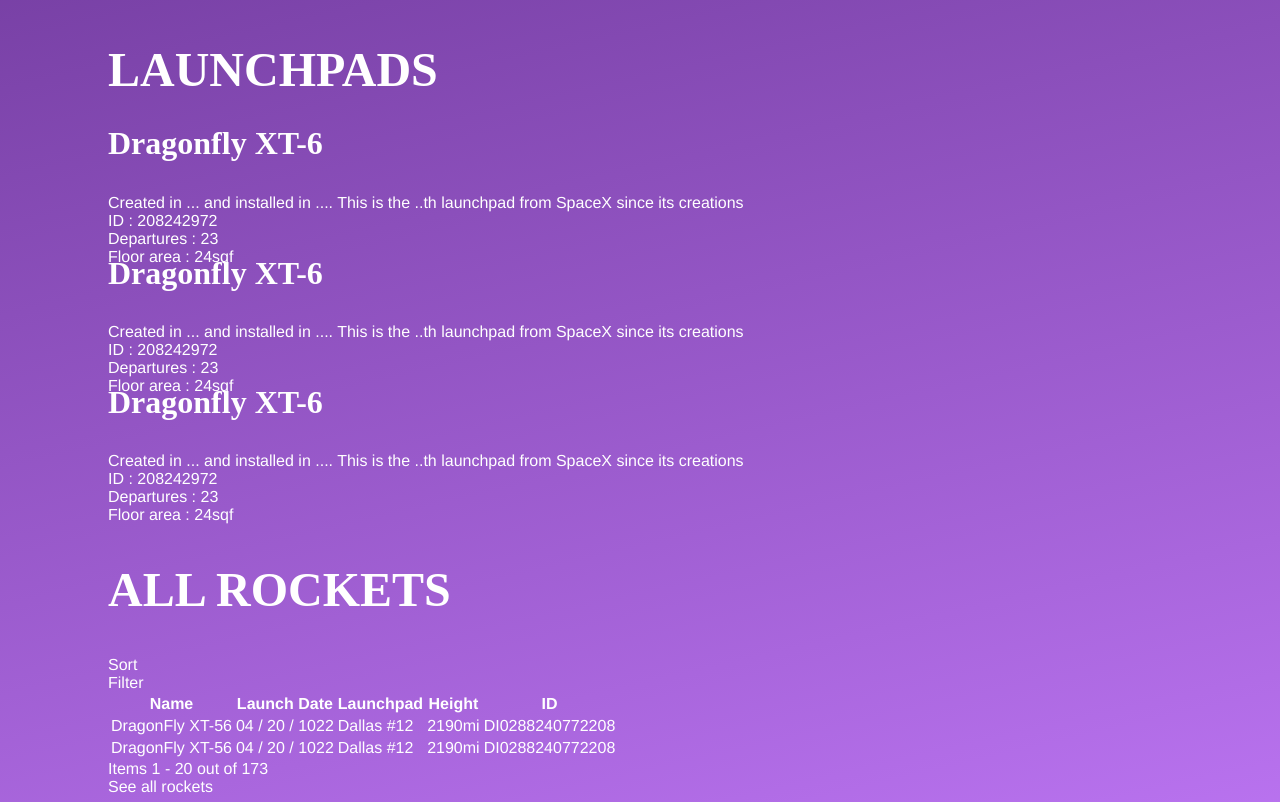
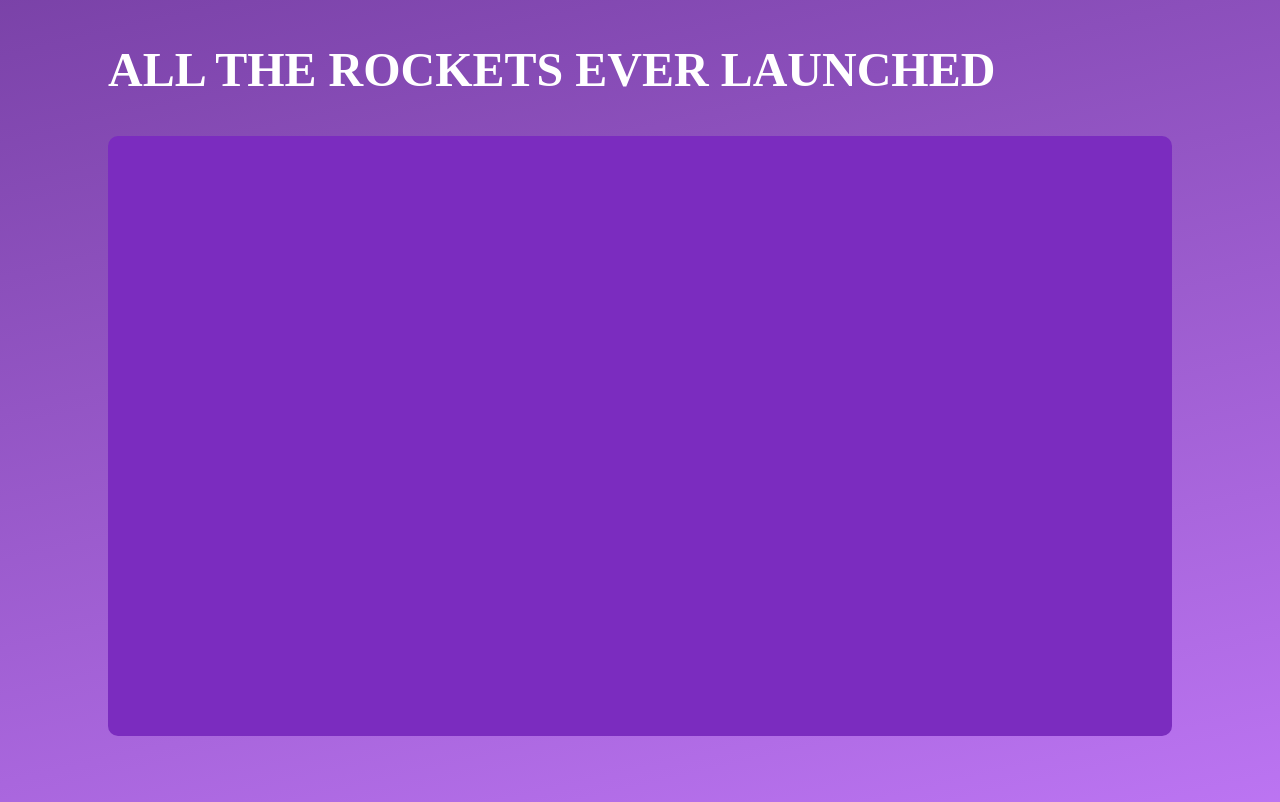
Before and after one commit to yvpierre/SpaceX-Dashboard, a website: page index.html in a window 1280 px wide. Shown: the part 1458-2260 px from the top of the page. Drawn offline with nearby package versions, Linux system fonts and the light colour scheme; no server answers.

Commit message:
1 week final edits

```diff
--- a/index.html
+++ b/index.html
@@ -49,9 +49,12 @@
                 </div>
             </div>
 
-            <div class="btn-AllRockets">
-                See all rockets
-            </div>
+            <a href="#rocketTab">
+                <div class="btn-AllRockets">
+                    See all rockets
+                </div>
+            </a>
+
 
         </div>
 
@@ -64,89 +67,19 @@
             <div class="mapDisplay" id="mapDisplay"></div>
         </div>
 
-
-        <section class="launchpadsList">
-            <h2>LAUNCHPADS</h2>
-
-            <div class="launchpadsList--elem">
-                <h3>Dragonfly XT-6</h3>
-                <div class="launchpadsList--intro">
-                    Created in ... and installed in .... This is the ..th launchpad
-                    from SpaceX since its creations
-                </div>
-                <div class="launchpadsList--infos">
-                    <div class="launchpadsList--information">ID : 208242972</div>
-                    <div class="launchpadsList--information">Departures : 23</div>
-                    <div class="launchpadsList--information">Floor area : 24sqf</div>
-                </div>
-            </div>
-
-            <div class="launchpadsList--elem">
-                <h3>Dragonfly XT-6</h3>
-                <div class="launchpadsList--intro">
-                    Created in ... and installed in .... This is the ..th launchpad
-                    from SpaceX since its creations
-                </div>
-                <div class="launchpadsList--infos">
-                    <div class="launchpadsList--information">ID : 208242972</div>
-                    <div class="launchpadsList--information">Departures : 23</div>
-                    <div class="launchpadsList--information">Floor area : 24sqf</div>
-                </div>
-            </div>
-
-            <div class="launchpadsList--elem">
-                <h3>Dragonfly XT-6</h3>
-                <div class="launchpadsList--intro">
-                    Created in ... and installed in .... This is the ..th launchpad
-                    from SpaceX since its creations
-                </div>
-                <div class="launchpadsList--infos">
-                    <div class="launchpadsList--information">ID : 208242972</div>
-                    <div class="launchpadsList--information">Departures : 23</div>
-                    <div class="launchpadsList--information">Floor area : 24sqf</div>
-                </div>
-            </div>
-        </section>
-
-
-        <section class="rocketTab">
-            <table div="rocketTab--main">
-                <div class="rocketTab--titleAndBtn">
-                    <h2>ALL ROCKETS</h2>
-                    <div class="rocketTab--btn">Sort</div>
-                    <div class="rocketTab--btn">Filter</div>
-                </div>
-                <tr class="rocketTab--header">
-                    <th>Name</th>
-                    <th>Launch Date</th>
-                    <th>Launchpad</th>
-                    <th>Height</th>
-                    <th>ID</th>
-                </tr>
-                <tr class="rocketTab--child">
-                    <td>DragonFly XT-56</td>
-                    <td>04 / 20 / 1022</td>
-                    <td>Dallas #12</td>
-                    <td>2190mi</td>
-                    <td>DI0288240772208</td>
-                </tr>
-                <tr class="rocketTab--child">
-                    <td>DragonFly XT-56</td>
-                    <td>04 / 20 / 1022</td>
-                    <td>Dallas #12</td>
-                    <td>2190mi</td>
-                    <td>DI0288240772208</td>
-                </tr>
-            </table>
-            <div class="rocketTab--pagination">Items 1 - 20 out of 173</div>
-
-            <div class="rocketTab--allRocketsBtn">See all rockets</div>
-        </section>
-
-    </div>
+        <div id="rocketTab" class="rocketTab">
+            <h2>ALL THE ROCKETS EVER LAUNCHED</h2>
+            <div class="tabDisplay" id="tabDisplay"></div>
+        </div>
 
 
 </div>
+    <!--
+    <script src="http://ajax.googleapis.com/ajax/libs/jquery/1.7.2/jquery.min.js" type="text/javascript"></script>
+    <script src="http://cdnjs.cloudflare.com/ajax/libs/underscore.js/1.3.3/underscore-min.js" type="text/javascript"></script>
+    <script src="http://cdnjs.cloudflare.com/ajax/libs/backbone.js/0.9.2/backbone-min.js" type="text/javascript"></script>
+    <script src="node_modules/backgrid/lib/backgrid.js"></script>
+    -->
 
     <script src="node_modules/leaflet/dist/leaflet.js"></script>
     <script src="node_modules/particles.js/particles.js"></script>
--- a/index.js
+++ b/index.js
@@ -48,7 +48,7 @@
 }());
 // @ts-ignore
 window.onload = function () { return __awaiter(_this, void 0, void 0, function () {
-    var nameLatest, typeLatest, successLatest, flightNumberLatest, idLatest, mediaLatest, amountAll, avgShips, totalLandpads, totalLaunchpads, avgSuccessLaunch, avgSuccessLand, latest, all, launchpads, landpads, dataAll, dataLatest, dataLaunchpads, dataLandpads, latestRocket, i, pos;
+    var nameLatest, typeLatest, successLatest, flightNumberLatest, idLatest, mediaLatest, amountAll, avgShips, totalLandpads, totalLaunchpads, avgSuccessLaunch, avgSuccessLand, rocketBtn, latest, all, launchpads, landpads, dataAll, dataLatest, dataLaunchpads, dataLandpads, latestRocket, i, pos;
     return __generator(this, function (_a) {
         switch (_a.label) {
             case 0:
@@ -64,6 +64,7 @@
                 totalLaunchpads = document.querySelector(".generalInfos--launchpads");
                 avgSuccessLaunch = document.querySelector(".generalInfos--avgSuccessLaunch");
                 avgSuccessLand = document.querySelector(".generalInfos--avgSuccessLand");
+                rocketBtn = document.querySelector(".btn-AllRockets");
                 return [4 /*yield*/, fetch("https://api.spacexdata.com/v4/launches/latest")];
             case 1:
                 latest = _a.sent();
@@ -129,6 +130,52 @@
         }
     });
 }); };
+/* WIP : Tab with the differents data about the rockets. Based on Backgrid.js
+
+function fillTabDisplay(data:Array<any>) {
+    // @ts-ignore
+    var Rocket = Backbone.Model.extend({});
+
+    // @ts-ignore
+    var ListRockets = Backbone.Collection.extend({
+        model: Rocket,
+        url: "https://api.spacexdata.com/v4/launches/"
+    });
+
+    var listRockets = new ListRockets();
+
+    // @ts-ignore
+    var columns = [{
+        name: "id", // The key of the model attribute
+        label: "ID", // The name to display in the header
+        editable: false, // By default every cell in a column is editable, but *ID* shouldn't be
+        // Defines a cell type, and ID is displayed as an integer without the ',' separating 1000s.
+        // @ts-ignore
+        cell: Backgrid.IntegerCell.extend({
+            orderSeparator: ''
+        })
+    }, {
+        name: "name",
+        label: "Name",
+        // The cell type can be a reference of a Backgrid.Cell subclass, any Backgrid.Cell subclass instances like *id* above, or a string
+        cell: "string" // This is converted to "StringCell" and a corresponding class in the Backgrid package namespace is looked up
+    }];
+
+// Initialize a new Grid instance
+    // @ts-ignore
+    var grid = new Backgrid.Grid({
+        columns: columns,
+        collection: listRockets
+    });
+
+// Render the grid and attach the root to your HTML document
+    // @ts-ignore
+    $("#tabDisplay").append(grid.render().el);
+
+// Fetch some countries from the url
+    listRockets.fetch({reset: true});
+}
+ */
 function fillMapDisplay(land, launch) {
     // @ts-ignore
     var map = L.map('mapDisplay', {
@@ -141,8 +188,7 @@
         p2 = map.getSize(),
         // @ts-ignore
         boundsMap = L.bounds(p1,p2);
-    console.log(p2)
-
+        console.log(p2)
      */
     map.options.minZoom = 2;
     map.options.maxZoom = 15;
@@ -151,13 +197,11 @@
         id: 'osm-bright'
     }).addTo(map);
     for (var i = 0; i < land.length; i++) {
-        console.log("Landpad n" + i + " Coords : " + land[i].latitude + ", " + land[i].longitude);
         // @ts-ignore
         var marker = L.marker(L.latLng([land[i].latitude, land[i].longitude])).addTo(map);
         marker.bindPopup(land[i].details.toString());
     }
     for (var j = 0; j < launch.length; j++) {
-        console.log("Launchpad n" + j + " Coords : " + launch[j].latitude + ", " + launch[j].longitude);
         // @ts-ignore
         var marker = L.marker(L.latLng([launch[j].latitude, launch[j].longitude])).addTo(map);
         marker.bindPopup(launch[j].details.toString());
--- a/package.json
+++ b/package.json
@@ -1,5 +1,8 @@
 {
   "dependencies": {
+    "backbone": "^1.4.1",
+    "backgrid": "^0.3.8",
+    "jquery": "^3.6.0",
     "leaflet": "^1.8.0",
     "particles.js": "^2.0.0"
   },
--- a/styles.css
+++ b/styles.css
@@ -163,6 +163,7 @@
     justify-content: center;
     align-items: center;
     position: relative;
+    color: white;
     background-color: var(--color--88);
     box-shadow: 0px 0px 20px rgba(0, 0, 0, 0.5);
     border-radius: 30px;
@@ -206,3 +207,22 @@
     box-shadow: 0px 0px 20px rgba(0, 0, 0, 0.5);
     border-radius: 10px;
 }
+
+a {
+    text-decoration: none;
+}
+a:hover {
+    text-decoration: none;
+    color: var(--color--88);
+}
+
+a:visited {
+    text-decoration: none;
+    color: var(--color--88);
+}
+
+.tabDisplay {
+    border-radius: 10px;
+    height: 600px;
+    background-color: #7B2CBF;
+}
```
Also changed, not shown: index.ts (+55 -9 lines), 1 other file.
